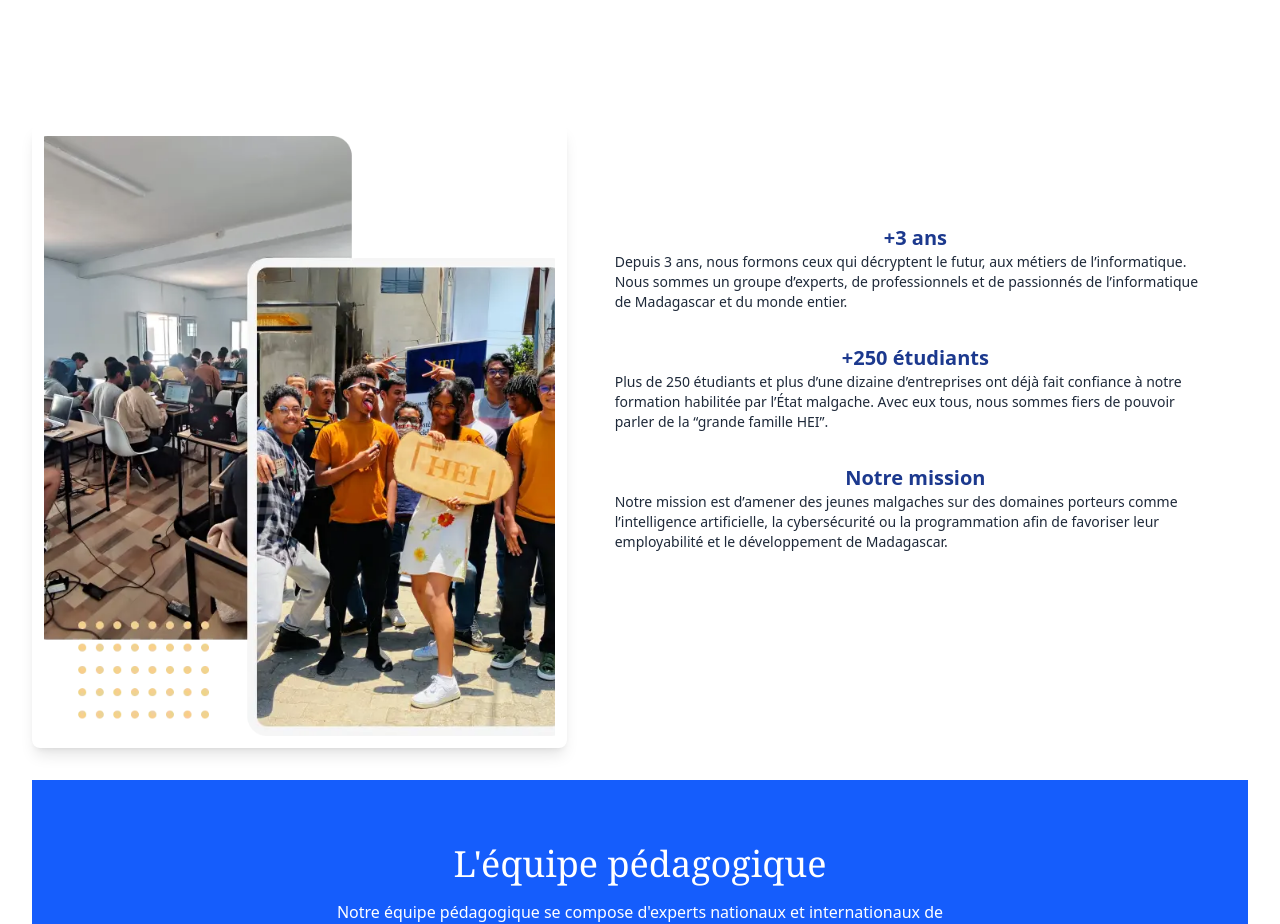
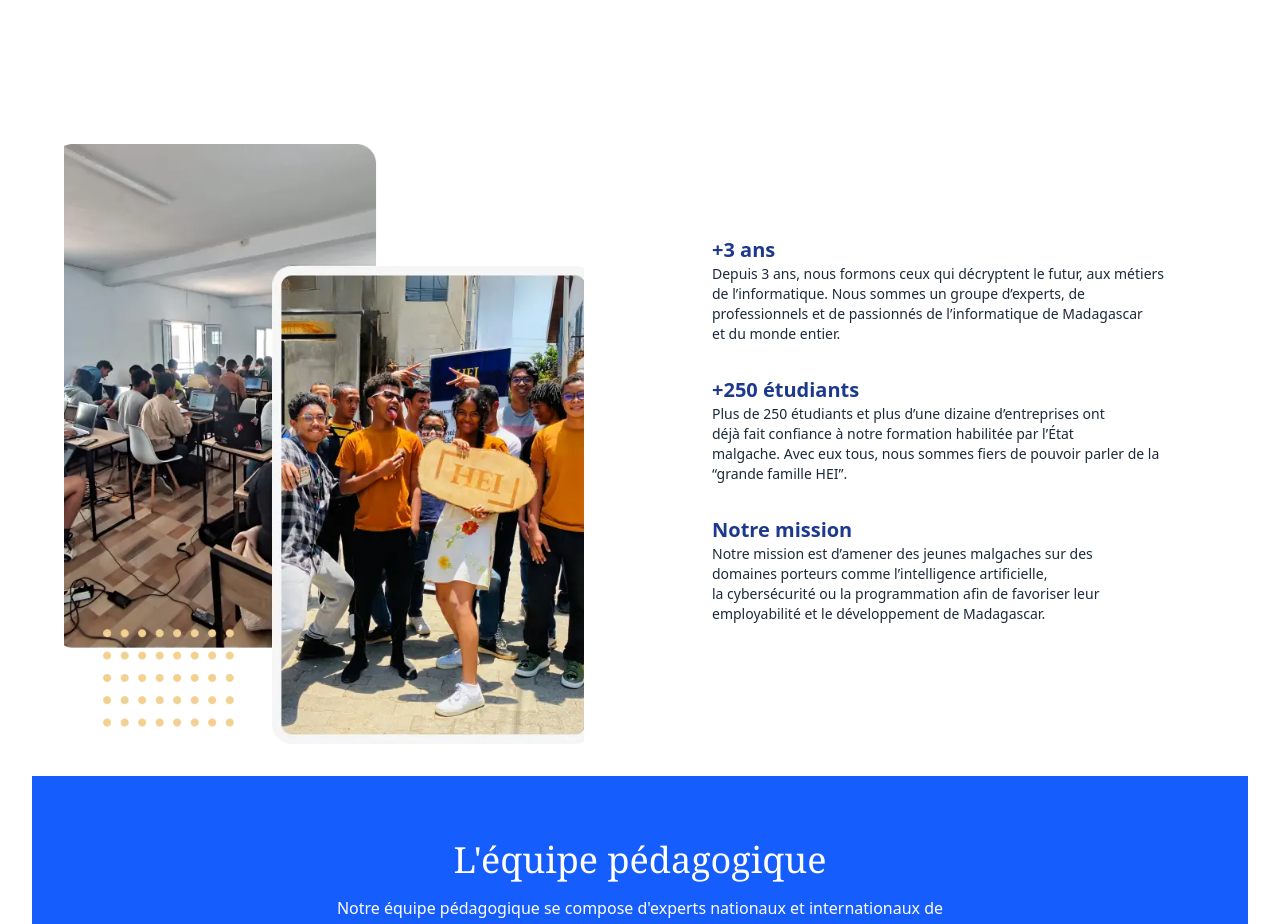
Before and after one commit to narindra20/WEB2, a React (Vite) app: page / in a window 1280 px wide. Shown: the part 740-1664 px from the top of the page. Built offline with nearby package versions, Linux system fonts and the light colour scheme.

Commit message:
Premier commit

```diff
--- a/src/components/Footer.jsx
+++ b/src/components/Footer.jsx
@@ -39,23 +39,24 @@ function Footer(){
           <div class="flex flex-col lg:flex-row items-start gap-8 p-8 bg-white">
 
   <div class="flex flex-col lg:flex-row gap-4">
-    <div class="rounded-lg border-4 border-white shadow-lg -mt-8 lg:mt-0 lg:-ml-8 bg-white p-2">
-      <img src= {Image31} alt="Étudiants HEI" class="w-300 h-150 object-cover" />
+    <div>
+      <img src= {Image31} alt="Étudiants HEI" class="w-130 h-150 object-cover mt-5" />
     </div>
   </div>
 
 
-  <div class="space-y-8 text-gray-800 mt-25">
-
+  <div class="space-y-8 text-gray-800 mt-28 ml-20">
     <div class="flex items-start gap-4">
       <div class="text-yellow-500 text-3xl">
         {/**Icone*/}
       </div>
       <div>
-        <h3 class="text-xl font-bold text-blue-900">+3 ans</h3>
+        <h3 class="text-xl font-bold text-blue-900 text-left">+3 ans</h3>
         <p class="text-sm text-left">
-          Depuis 3 ans, nous formons ceux qui décryptent le futur, aux métiers de l’informatique.
-          Nous sommes un groupe d’experts, de professionnels et de passionnés de l’informatique de Madagascar et du monde entier.
+          Depuis 3 ans, nous formons ceux qui décryptent le futur, aux métiers <br/>
+          de l’informatique.
+          Nous sommes un groupe d’experts, de <br/>
+          professionnels et de passionnés de l’informatique de Madagascar <br/> et du monde entier.
         </p>
       </div>
     </div>
@@ -66,10 +67,11 @@ function Footer(){
           {/**Icone*/}
       </div>
       <div>
-        <h3 class="text-xl font-bold text-blue-900">+250 étudiants</h3>
+        <h3 class="text-xl font-bold text-blue-900 text-left">+250 étudiants</h3>
         <p class="text-sm text-left">
-          Plus de 250 étudiants et plus d’une dizaine d’entreprises ont déjà fait confiance à notre formation habilitée par l’État malgache.
-          Avec eux tous, nous sommes fiers de pouvoir parler de la “grande famille HEI”.
+          Plus de 250 étudiants et plus d’une dizaine d’entreprises ont <br/>
+          déjà fait confiance à notre formation habilitée par l’État <br/>malgache.
+          Avec eux tous, nous sommes fiers de pouvoir parler de la <br/>“grande famille HEI”.
         </p>
       </div>
     </div>
@@ -80,10 +82,11 @@ function Footer(){
         {/**Icone*/}
       </div>
       <div>
-        <h3 class="text-xl font-bold text-blue-900">Notre mission</h3>
+        <h3 class="text-xl font-bold text-blue-900 text-left">Notre mission</h3>
         <p class="text-sm text-left">
-          Notre mission est d’amener des jeunes malgaches sur des domaines porteurs comme l’intelligence artificielle,
-          la cybersécurité ou la programmation afin de favoriser leur employabilité et le développement de Madagascar.
+          Notre mission est d’amener des jeunes malgaches sur des <br/>
+          domaines porteurs comme l’intelligence artificielle,<br/>
+          la cybersécurité ou la programmation afin de favoriser leur <br/> employabilité et le développement de Madagascar.
         </p>
       </div>
     </div>
```
